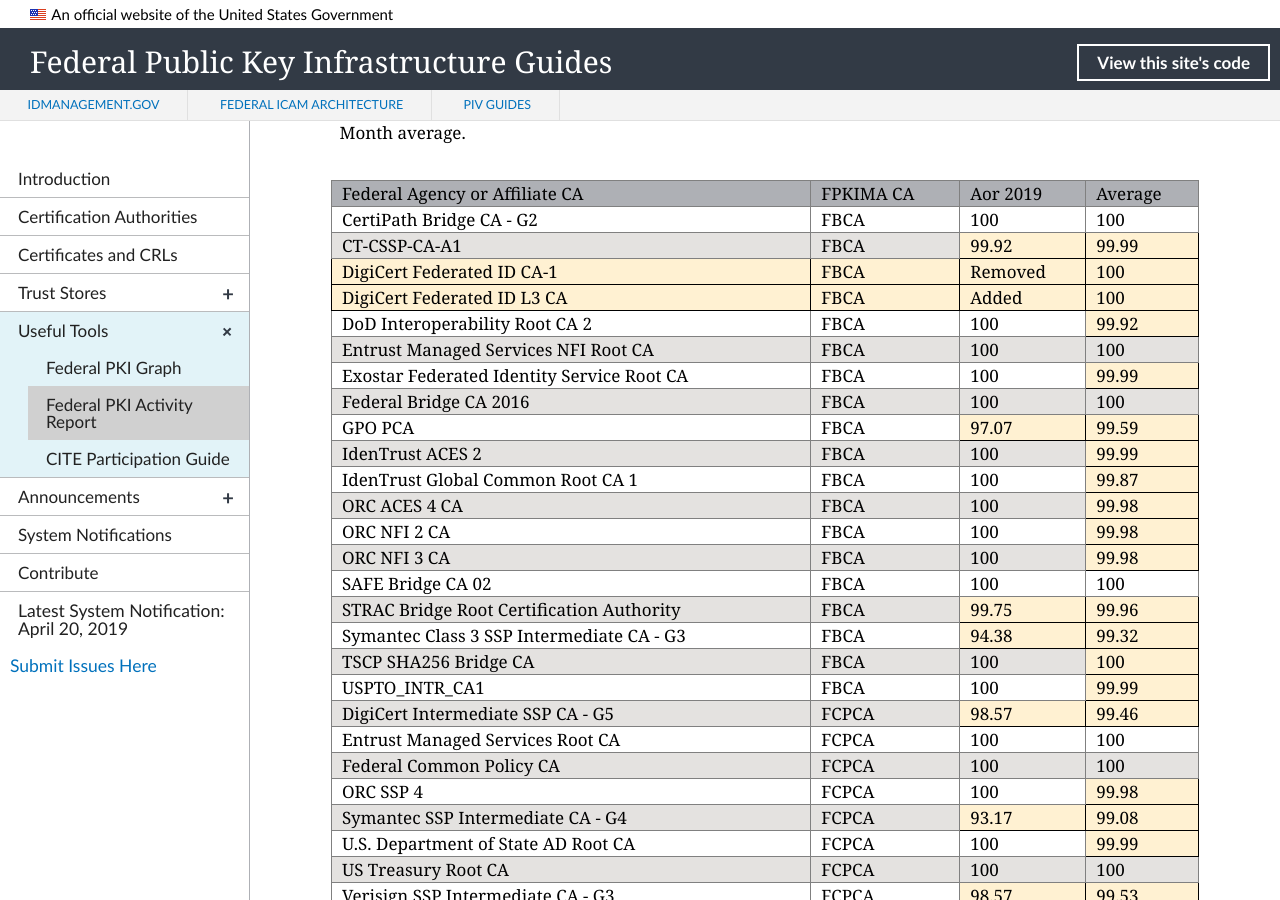
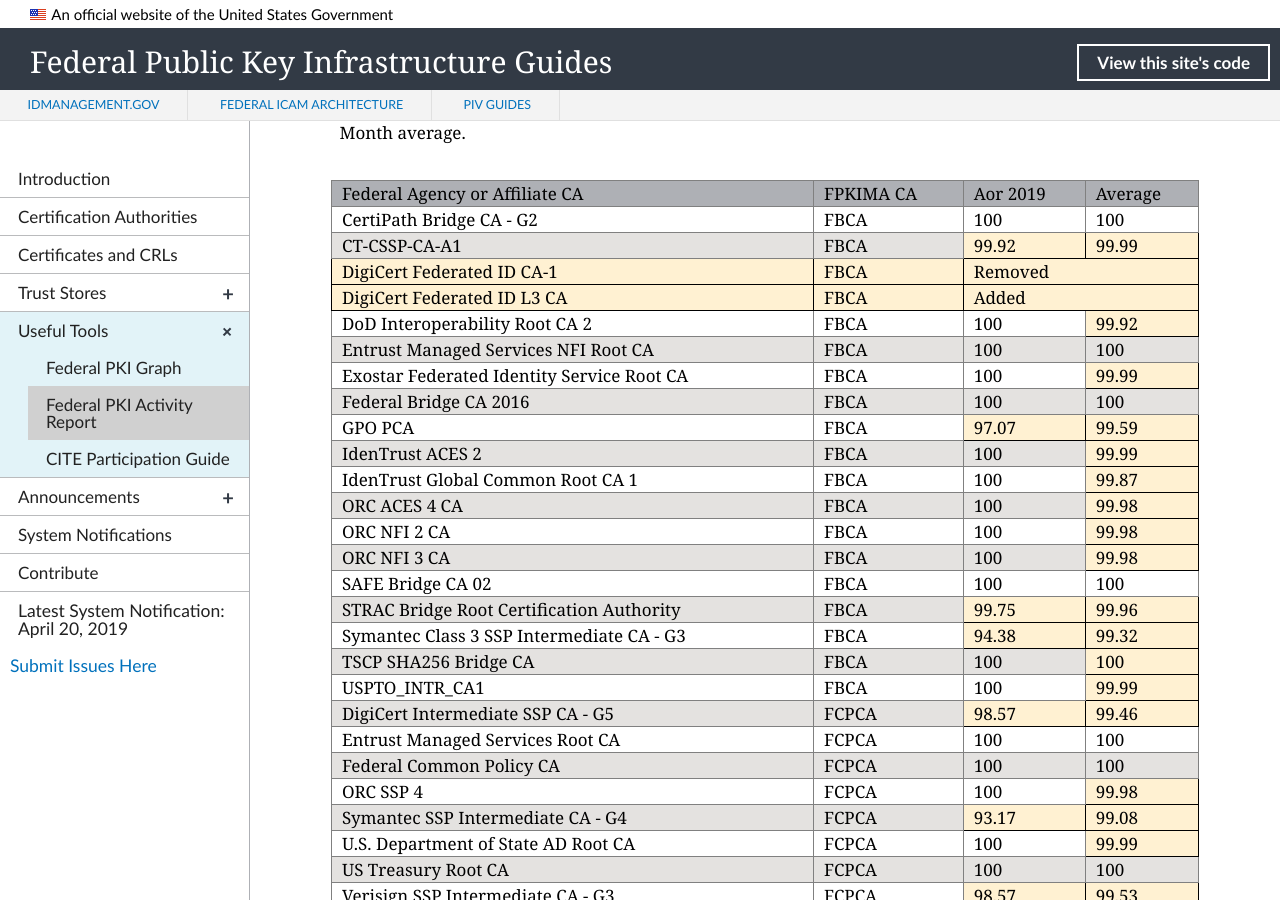
Before and after one commit to GSA/fpki-guides, a Jekyll site: the page built from _tools/03_fpki_activity_report.md, in a window 1280 px wide and 900 px high, scrolled down 2779 px. Built offline with Jekyll 4.4.1, drawn with Linux system fonts in a browser that asks for light colours; nearby versions of some CDN libraries; library files that are not in the unit come from our copies.

Commit message:
Merge cell

```diff
--- a/_includes/fpkiar-repo-table.html
+++ b/_includes/fpkiar-repo-table.html
@@ -39,14 +39,12 @@
     <tr>
         <td class="tg-s7ni">DigiCert Federated ID CA-1</td>
         <td class="tg-s7ni">FBCA</td>
-        <td class="tg-s7ni">Removed</td>
-        <td class="tg-s7ni">100</td>
+        <td class="tg-s7ni" colspan="2">Removed</td>
     </tr>
     <tr>
         <td class="tg-s7ni">DigiCert Federated ID L3 CA</td>
         <td class="tg-s7ni">FBCA</td>
-        <td class="tg-s7ni">Added</td>
-        <td class="tg-s7ni">100</td>
+        <td class="tg-s7ni" colspan="2">Added</td>
     </tr>
     <tr>
         <td class="tg-0pky">DoD Interoperability Root CA 2</td>
```
